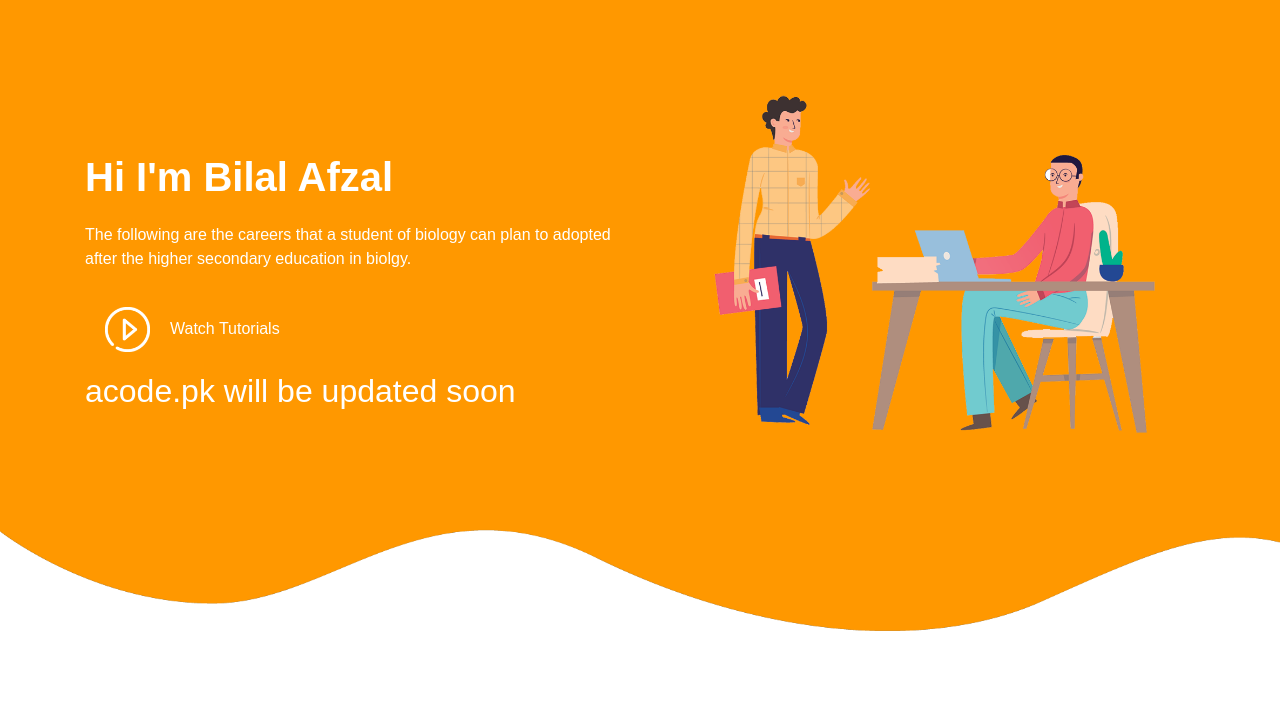
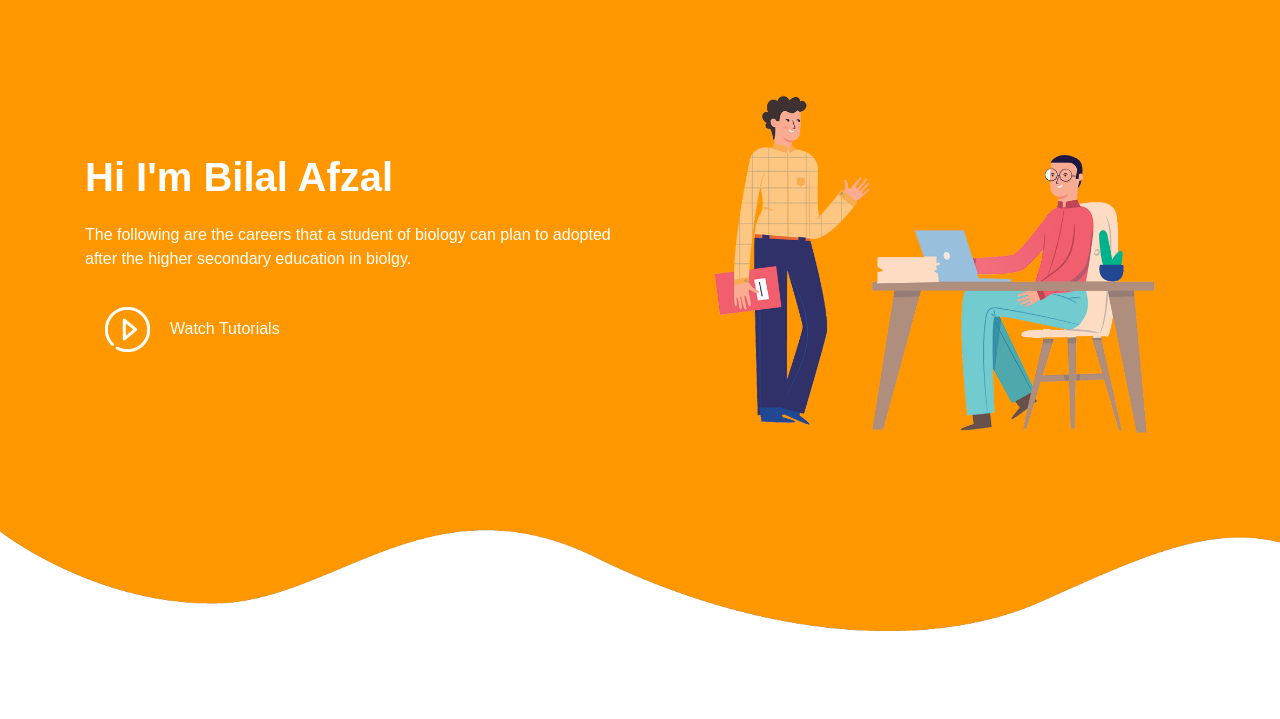
Before and after one commit to ali309130/acode.github.io, a plain HTML site: page index.html in a window 1280 px wide. Shown: the part 67-786 px from the top of the page. Drawn offline with nearby package versions, Linux system fonts and the light colour scheme.

Commit message:
Update index.html

```diff
--- a/index.html
+++ b/index.html
@@ -47,7 +47,6 @@
 				<p class="promo-title">Hi I'm Bilal Afzal</p>
 				<p>The following are the careers that a student of biology can plan to adopted after the higher secondary education in biolgy.</p>
 				<a href="#"><img src="images/play.png" class="play-btn">Watch Tutorials</a>
-				<h2>acode.pk will be updated soon</h2>
 			</div>
 			<div class="col-md-6 text-center">
 				<img src="images/home2.png" class="img-fluid">
```
